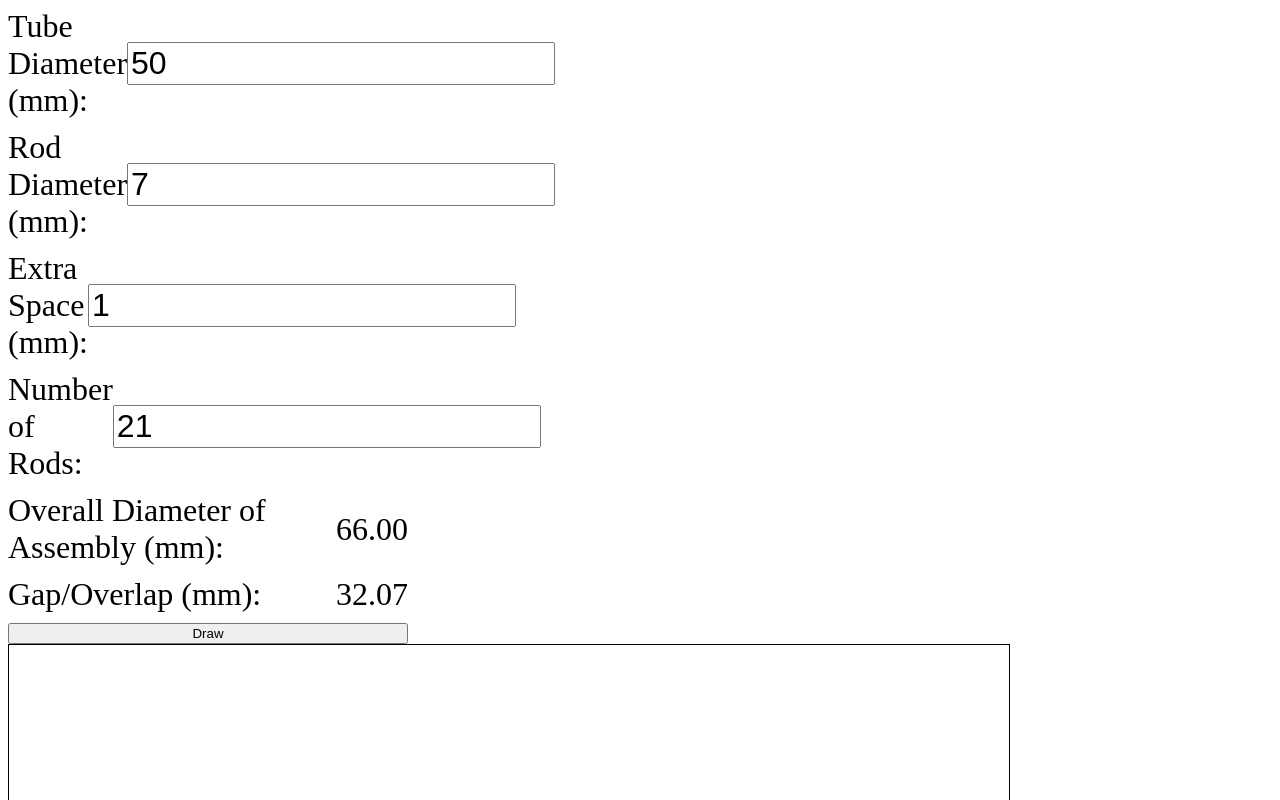
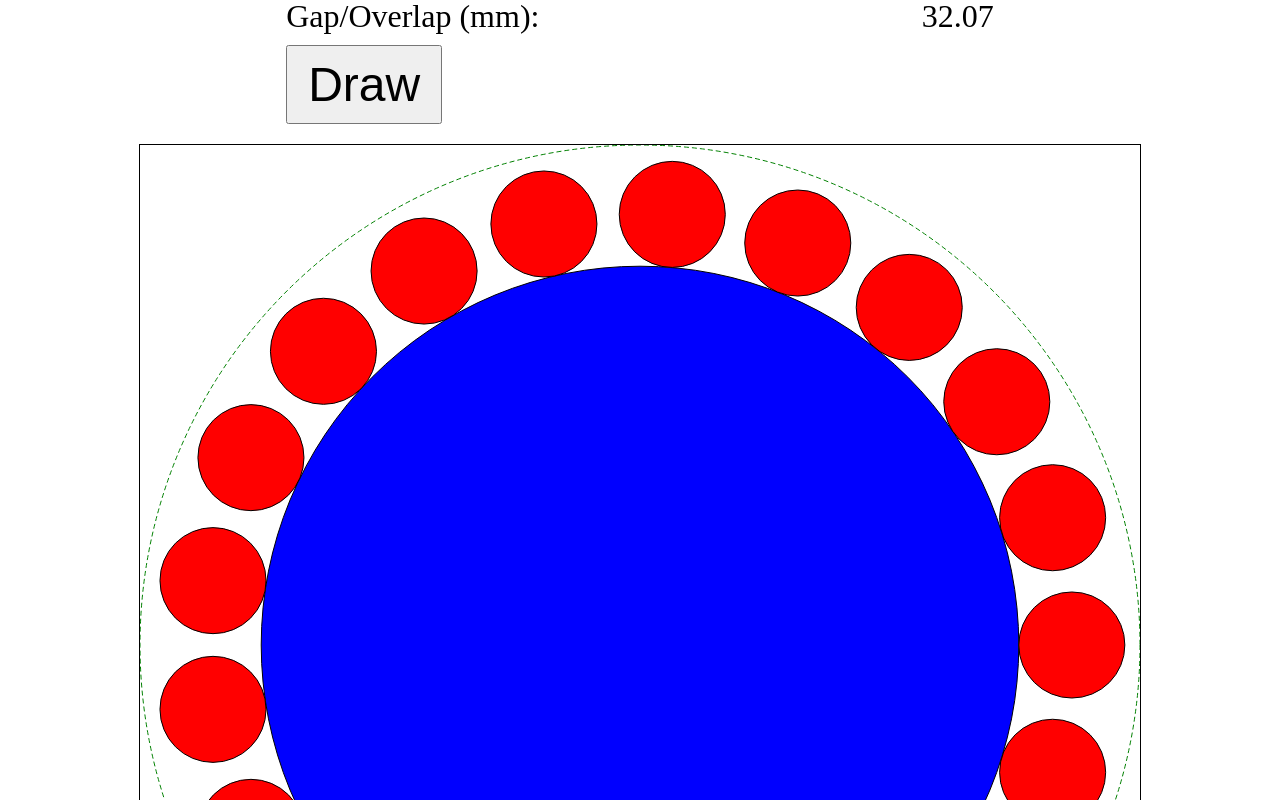
Before and after one commit to Hinun-Art/GlassTubingDesigner, a plain HTML site: page index.html in a window 1280 px wide. Shown: the top 800 px of the page. Drawn offline with Linux system fonts and the light colour scheme.

Commit message:
updated the layout to make the input fields more userfriendly and centered and I'll also increase the size of the Draw button.

```diff
--- a/app.js
+++ b/app.js
@@ -13,28 +13,31 @@ function draw() {
     // Calculate the number of rods that fit around the tube
     const totalRadius = outerRadiusTube + rodRadius;
     const circumference = 2 * Math.PI * totalRadius;
-    const nRods = Math.floor(circumference / rodDiameter);
+    const optimalRods = Math.floor(circumference / rodDiameter);
 
     // Calculate angles between each rod
-    const angles = Array.from({length: numRods}, (_, i) => 2 * Math.PI * i / numRods);
+    const angles = Array.from({ length: numRods }, (_, i) => 2 * Math.PI * i / numRods);
 
     // Clear the canvas
     ctx.clearRect(0, 0, canvas.width, canvas.height);
 
+    // Calculate the scale factor to fit the drawing within the canvas
+    const scaleFactor = (canvas.width / 2) / (totalRadius + rodRadius + extraSpace);
+
     // Draw the tube
     ctx.beginPath();
-    ctx.arc(canvas.width / 2, canvas.height / 2, outerRadiusTube, 0, 2 * Math.PI);
+    ctx.arc(canvas.width / 2, canvas.height / 2, outerRadiusTube * scaleFactor, 0, 2 * Math.PI);
     ctx.fillStyle = 'blue';
     ctx.fill();
     ctx.stroke();
 
     // Draw the rods
     angles.forEach(angle => {
-        const x = canvas.width / 2 + totalRadius * Math.cos(angle);
-        const y = canvas.height / 2 + totalRadius * Math.sin(angle);
+        const x = canvas.width / 2 + totalRadius * scaleFactor * Math.cos(angle);
+        const y = canvas.height / 2 + totalRadius * scaleFactor * Math.sin(angle);
 
         ctx.beginPath();
-        ctx.arc(x, y, rodRadius, 0, 2 * Math.PI);
+        ctx.arc(x, y, rodRadius * scaleFactor, 0, 2 * Math.PI);
         ctx.fillStyle = 'red';  // Default color for rods
         ctx.fill();
         ctx.stroke();
@@ -51,11 +54,16 @@ function draw() {
 
     // Draw the outer circle with extra space
     ctx.beginPath();
-    ctx.arc(canvas.width / 2, canvas.height / 2, totalRadius + rodRadius + extraSpace, 0, 2 * Math.PI);
+    ctx.arc(canvas.width / 2, canvas.height / 2, (totalRadius + rodRadius + extraSpace) * scaleFactor, 0, 2 * Math.PI);
     ctx.setLineDash([5, 3]);
     ctx.strokeStyle = 'green';
     ctx.stroke();
     ctx.setLineDash([]);
+
+    // Display a warning if there is an overlap
+    if (gapOverlap < 0) {
+        alert('Warning: The rods are overlapping!');
+    }
 }
 
 draw();
--- a/index.html
+++ b/index.html
@@ -7,11 +7,19 @@
     <style>
         body {
             font-size: 200%;
+            display: flex;
+            justify-content: center;
+            align-items: center;
+            height: 100vh;
+            margin: 0;
+        }
+        #container {
+            text-align: center;
         }
         #controls {
-            display: flex;
-            flex-direction: column;
-            width: 400px;
+            display: inline-block;
+            text-align: left;
+            margin-bottom: 20px;
         }
         canvas {
             border: 1px solid black;
@@ -20,6 +28,7 @@
         }
         .input-row {
             display: flex;
+            justify-content: space-between;
             align-items: center;
             margin-bottom: 10px;
         }
@@ -30,9 +39,14 @@
             flex: 2;
             font-size: 1em;
         }
+        button {
+            font-size: 1.5em;
+            padding: 10px 20px;
+        }
     </style>
 </head>
 <body>
+    <div id="container">
         <div id="controls">
             <div class="input-row">
                 <label for="tubeDiameter">Tube Diameter (mm):</label>
@@ -61,6 +75,7 @@
             <button onclick="draw()">Draw</button>
         </div>
         <canvas id="canvas" width="1000" height="1000"></canvas>
+    </div>
     <script src="app.js"></script>
 </body>
 </html>
```
Lines whose indentation alone changed are shown as unchanged.
